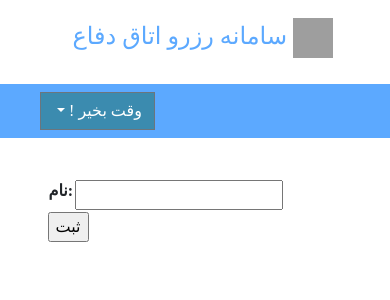
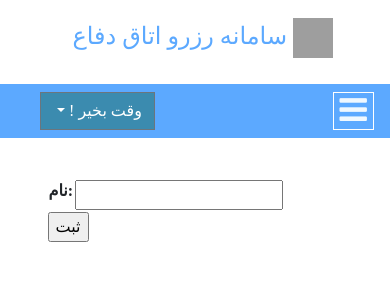
Before and after one commit to ashkantaravati/TDRRS, a Django app: template student/templates/student/ajax.html in a window 390 px wide. Shown: the top 300 px of the page. Run offline with Django 3.2, Linux system fonts and the light colour scheme; the template is opened without the code that fills it: values that come from a table or form of the project are taken from there, others are empty; some libraries are stand-ins or nearby versions; some web fonts are replaced; grey boxes are pictures that could not be loaded.

Commit message:
hamburger-menu

```diff
--- a/student/templates/student/dashboard_layout.html
+++ b/student/templates/student/dashboard_layout.html
@@ -63,11 +63,18 @@
           </div>
         </div>
       </div>
-      <div class="collapse navbar-collapse rtlDirection text-right" id="navbarSupportedContent" >
-          <ul class="navbar-nav ">
+      <button class="navbar-toggle rtlDirection text-right d-xl-none d-lg-none" data-toggle="collapse" data-target=".navHeaderCollapse">
+        <i class="fa fa-bars fa-2x" style="color: aliceblue;"></i>
+        <span class="icon-bar"> </span>
+        <span class="icon-bar"> </span>
+        <span class="icon-bar"> </span>
+        <span class="icon-bar"> </span>
+      </button>
+      <div class="collapse navbar-collapse rtlDirection navHeaderCollapse" id="navbarSupportedContent" >
+          <ul class="nav navbar-nav navbar-right text-right">
             <li class="nav-item ">
             </li>
-            <li class="nav-item ">
+            <li class="nav-item">
               <a class="nav-link" href="{% url 'dashboard' %}">
                 <i class="fa fa-home pl-1"></i>صفحه اصلی
               </a>
```
Also changed, not shown: public/templates/public/announcement.html (+9 -2 lines), public/templates/public/public_layout.html (+9 -2 lines).
